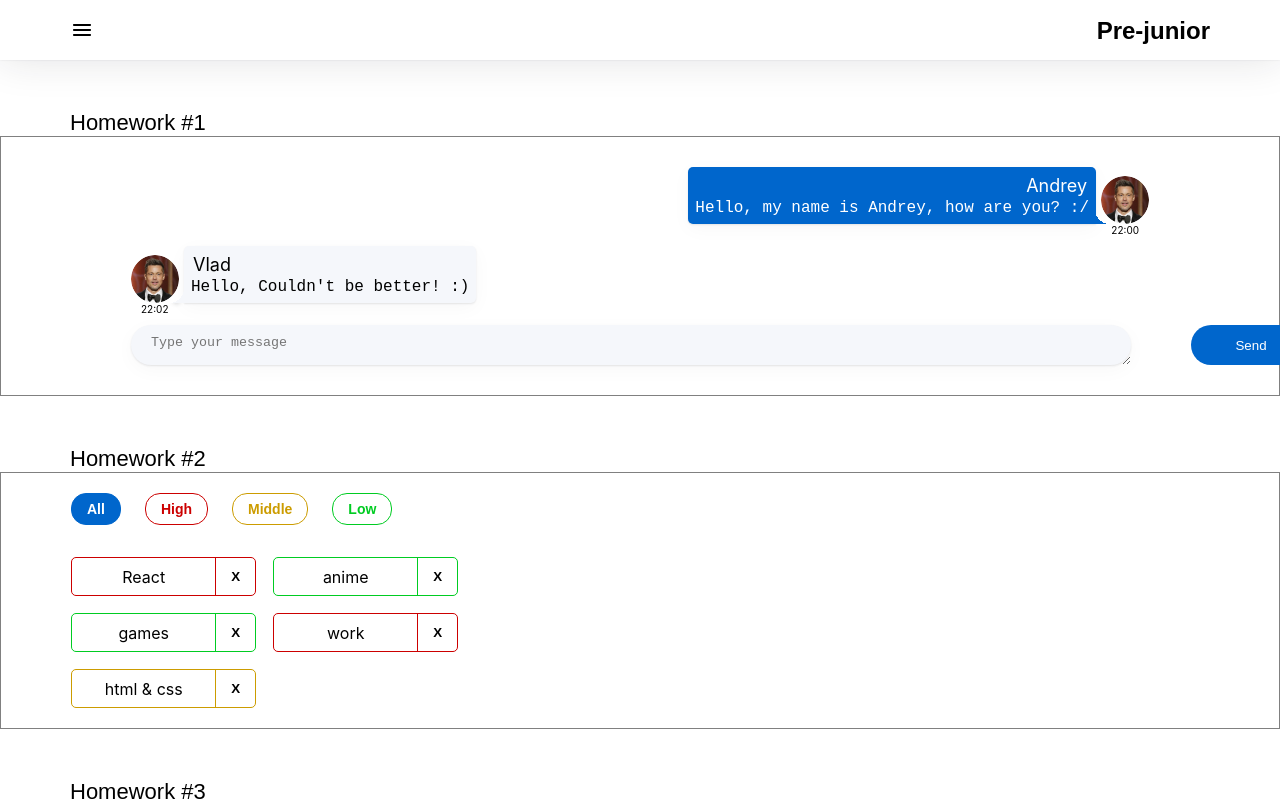
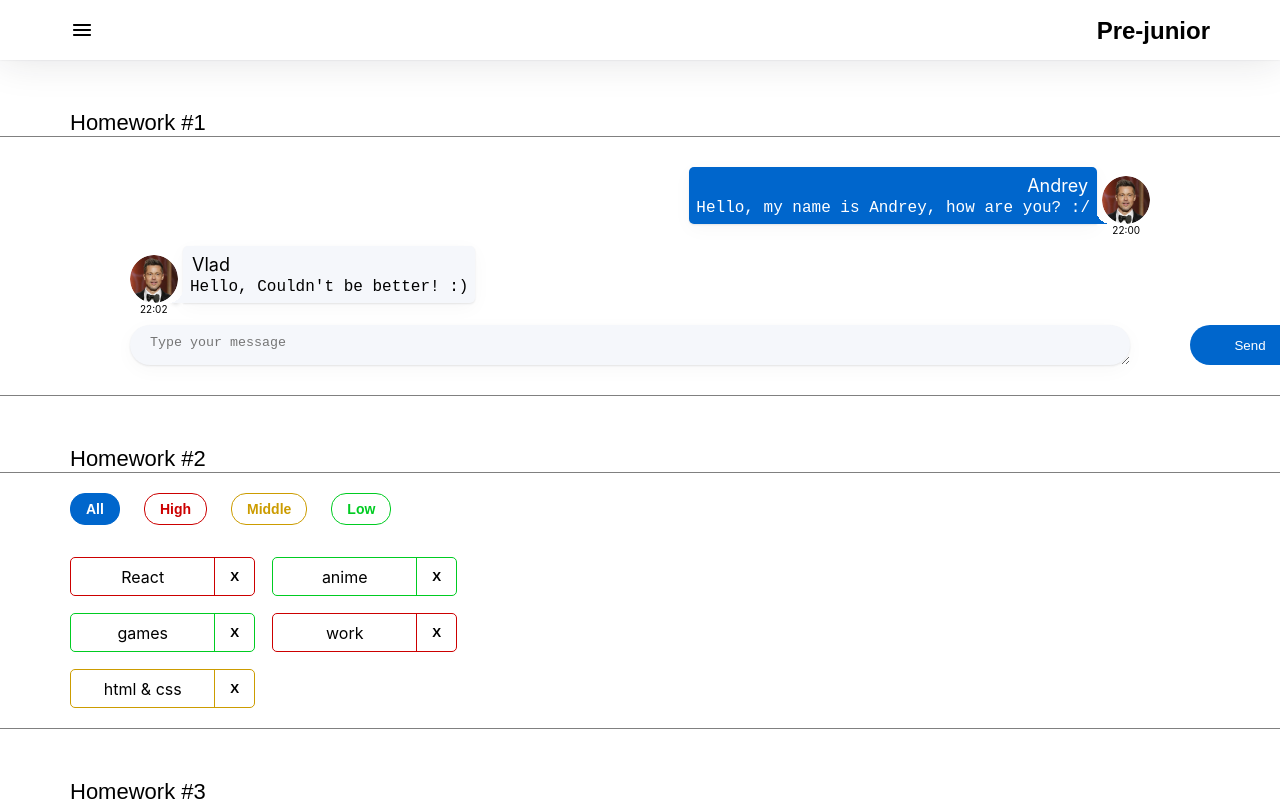
Before and after one commit to andreu6454/homework2, a React (Create React App) app: page /#/pre-junior in a window 1280 px wide. Shown: the top 801 px of the page. Built offline with nearby package versions, Linux system fonts and the light colour scheme.

Commit message:
border fix

```diff
--- a/src/s1-main/App.module.css
+++ b/src/s1-main/App.module.css
@@ -3,7 +3,8 @@
 }
 
 .hw {
-    border: 1px solid grey;
+    border-top: 1px solid grey;
+    border-bottom: 1px solid grey;
     width: 100%;
     padding: 20px 70px;
 }
```
